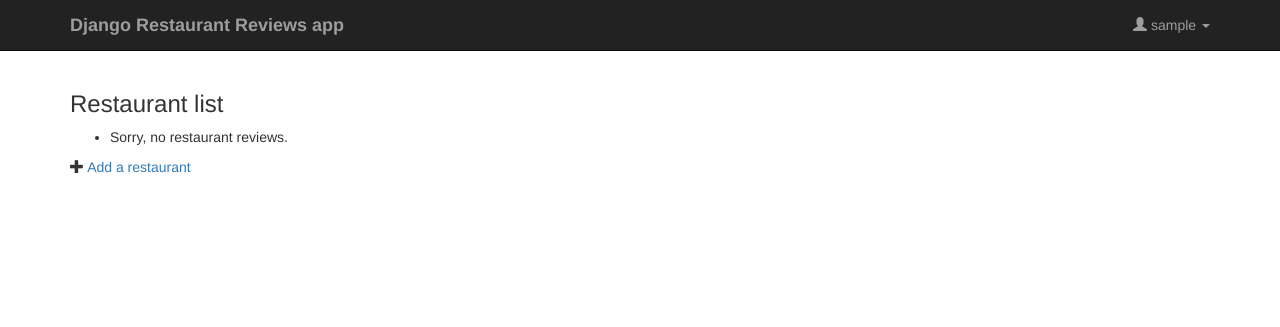
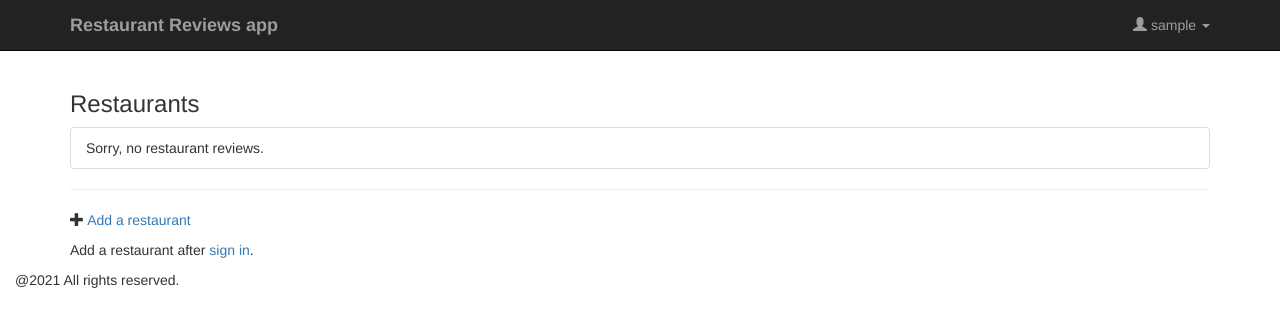
Before and after one commit to prateek-chaurasia/restaurants_app, a Django app: page /apps/ in a window 1280 px wide. Shown: the top 327 px of the page. Run offline with Django 3.2, Linux system fonts and the light colour scheme; the visitor is signed in with stand-in values (Sample User, id 1); data that the repository does not hold is empty; some libraries are stand-ins or nearby versions.

Commit message:
Added reverse geocoding, inheritance in templates, css for the UI

```diff
--- a/apps/views.py
+++ b/apps/views.py
@@ -3,11 +3,12 @@ from django.shortcuts import get_object_or_404, render
 from django.urls import reverse
 from django.views.generic import DetailView, ListView, UpdateView
 from django.views.generic.edit import CreateView
-from .models import RestaurantReview, Restaurant #, Dish
-from .forms import RestaurantForm, RestaurantReviewForm #, DishForm
+from .models import RestaurantReview, Restaurant
+from .forms import RestaurantForm, RestaurantReviewForm
 from django.contrib.auth import login, authenticate
 from django.contrib.auth.forms import UserCreationForm
 from django.shortcuts import render, redirect
+from geopy.geocoders import Nominatim
 
 
 class RestaurantList(ListView):
@@ -32,9 +33,16 @@ class RestaurantCreate(CreateView):
     template_name = 'apps/form.html'
     form_class = RestaurantForm
 
+    def get_context_data(self, **kwargs):
+        context = super(RestaurantCreate, self).get_context_data(**kwargs)
+        context['form_heading'] = 'Add Restaurant'
+        return context
+
     # Associate form.instance.user with self.request.user
     def form_valid(self, form):
-        form.instance.user = self.request.user
+        geolocator = Nominatim(user_agent="Restaurant App")
+        location = geolocator.reverse(self.request.POST.get('location'))
+        form.instance.address = location.address
         return super(RestaurantCreate, self).form_valid(form)
 
 
--- /dev/null
+++ b/static/css/app-main.css
@@ -0,0 +1,9 @@
+ul.restaurant-list li{
+    padding: 5px;
+    list-style: none;
+}
+
+.published-on{
+    font-size: 10px;
+    font-weight: bold;
+}
--- a/templates/apps/restaurant_list.html
+++ b/templates/apps/restaurant_list.html
@@ -1,22 +1,28 @@
 {% extends "../base.html" %}
+{% block title %}
+    Restaurants List
+{% endblock %}
+{% block content %}
+ <h3>Restaurants</h3>
 
-{% block content %}
- <h3>Restaurant list</h3>
-
-<ul>
+<ul class="list-group list-group-flush">
   {% for restaurant in latest_restaurant_list %}
-    <li><a href="{% url 'apps:restaurant_detail' restaurant.id %}">
-    {{ restaurant.name }}</a></li>
-   {% empty %}<li>Sorry, no restaurant reviews. </li>
+    <li class="list-group-item">
+        <a href="{% url 'apps:restaurant_detail' restaurant.id %}">
+        {{ restaurant.name }}</a>
+    </li>
+    {% empty %}
+    <li class="list-group-item">Sorry, no restaurant reviews. </li>
   {% endfor %}
 </ul>
+<hr>
 
- {% if request.user.is_authenticated %}
- <p><span class="glyphicon glyphicon-plus"></span> <a
-         href="{% url 'apps:restaurant_create' %}">Add a restaurant</a></p>
- {% else %}
+  <p><span class="glyphicon glyphicon-plus"></span>
+    <a href="{% url 'apps:restaurant_create' %}">Add a restaurant</a>
+  </p>
 
- <p>Add a restaurant after <a
-         href="{% url 'login' %}?next={% url 'apps:restaurant_create' %}">sign in</a>. </p>
-  {% endif %}
+  <p>Add a restaurant after
+     <a href="{% url 'login' %}?next={% url 'apps:restaurant_create' %}">
+       sign in</a>.
+  </p>
 {% endblock %}
--- a/templates/base.html
+++ b/templates/base.html
@@ -3,49 +3,22 @@
 <!DOCTYPE html>
 <html lang="en">
 <head>
-<title>{% block title %} Django Restaurant Reviews System {% endblock %} </title>
+<title>{% block title %}  {% endblock %} | Restaurant Review System</title>
 <meta charset="utf-8">
 <meta name="keywords" content="{% block keywords %} some keywords{% endblock %} ">
-<meta name="description" content="{% block description %} Django web application example.{% endblock %}">
+<meta name="description"
+      content="{% block description %} Restaurant Review Application{% endblock %}">
 <meta name="viewport" content="width=device-width, initial-scale=1">
 <link rel="stylesheet" href="https://maxcdn.bootstrapcdn.com/bootstrap/3.3.5/css/bootstrap.min.css">
-
+<link rel="stylesheet" type="text/css" href="{% static 'css/app-main.css' %}">
+<script type="text/javascript" src="http://ajax.googleapis.com/ajax/libs/jquery/3.5.1/jquery.min.js"></script>
+    {% block head %}
+    {% endblock %}
 
 </head>
 
 <body class="bs-docs-home">
-<nav class="navbar navbar-inverse navbar-static-top bs-docs-nav">
-  <div class="container">
-    <div class="navbar-header">
-        <button type="button" class="navbar-toggle" data-toggle="collapse" data-target="#myNavbar">
-          <span class="icon-bar"></span>
-          <span class="icon-bar"></span>
-          <span class="icon-bar"></span>
-      </button>
-   <a class="navbar-brand" href="#"><strong>Django Restaurant Reviews app</strong></a>
-     </div>
-
-      <div class="collapse navbar-collapse" id="myNavbar">
-
-       <ul class="nav navbar-nav navbar-right">
-       {% if user.is_authenticated %}
-
-          <li class="dropdown">
-              <a class="dropdown-toggle btn-green" data-toggle="dropdown" href="#"><span class="glyphicon glyphicon-user"></span>  {{ user.username }} <span class="caret"></span></a>
-            <ul class="dropdown-menu">
-   <li><a href="{% url 'logout' %}">Sign out</a></li>
-            </ul>
-          </li>
-         {% else %}
-   <li class="dropdown"><a class="dropdown-toggle btn-green" href="{% url 'signup' %}"><span class="glyphicon glyphicon-user"></span> Sign up</a></li>
-   <li class="dropdown"><a class="dropdown-toggle" href="{% url 'login' %}" ><span class="glyphicon glyphicon-log-in"></span> </a></li>
-       {% endif %}
-       </ul>
-
-    </div>
-
-  </div>
-</nav>
+{% include 'header.html' %}
 
  <!-- Page content of course! -->
 <main id="section1" class="container-fluid">
@@ -55,11 +28,9 @@
    <div class="wrapper">
         <div class="newsbox">
              <div class="container1">
-
- {% block content %}
-  {% if error_message %}<p><strong>{{ error_message}}</strong></p>{% endif %}
-  {% endblock %}
-
+             {% block content %}
+              {% if error_message %}<p><strong>{{ error_message}}</strong></p>{% endif %}
+              {% endblock %}
         </div>
       </div>
    </div>
@@ -68,15 +39,14 @@
 
 </div>
 </main>
-<footer class="footer">
-  {% block footer %}{% endblock %}
+<footer class="container-fluid footer">
+  @{% now "Y" %} All rights reserved.
 </footer>
 <!--End of Footer-->
 
 <!-- Bootstrap core JavaScript
 ================================================== -->
 
-<script src="https://code.jquery.com/jquery-3.3.1.min.js" integrity="sha256-FgpCb/KJQlLNfOu91ta32o/NMZxltwRo8QtmkMRdAu8=" crossorigin="anonymous"></script>
 <script src="https://maxcdn.bootstrapcdn.com/bootstrap/3.3.7/js/bootstrap.min.js"></script>
 
 </body>
--- /dev/null
+++ b/templates/header.html
@@ -0,0 +1,32 @@
+<nav class="navbar navbar-inverse navbar-static-top bs-docs-nav">
+  <div class="container">
+    <div class="navbar-header">
+        <button type="button" class="navbar-toggle" data-toggle="collapse" data-target="#myNavbar">
+          <span class="icon-bar"></span>
+          <span class="icon-bar"></span>
+          <span class="icon-bar"></span>
+      </button>
+   <a class="navbar-brand" href="#"><strong>Restaurant Reviews app</strong></a>
+     </div>
+
+      <div class="collapse navbar-collapse" id="myNavbar">
+
+       <ul class="nav navbar-nav navbar-right">
+       {% if user.is_authenticated %}
+
+          <li class="dropdown">
+              <a class="dropdown-toggle btn-green" data-toggle="dropdown" href="#"><span class="glyphicon glyphicon-user"></span>  {{ user.username }} <span class="caret"></span></a>
+            <ul class="dropdown-menu">
+   <li><a href="{% url 'logout' %}">Sign out</a></li>
+            </ul>
+          </li>
+         {% else %}
+   <li class="dropdown"><a class="dropdown-toggle btn-green" href="{% url 'signup' %}"><span class="glyphicon glyphicon-user"></span> Sign up</a></li>
+   <li class="dropdown"><a class="dropdown-toggle" href="{% url 'login' %}" ><span class="glyphicon glyphicon-log-in"></span> </a></li>
+       {% endif %}
+       </ul>
+
+    </div>
+
+  </div>
+</nav>
```
Also changed, not shown: apps/forms.py (+11 -11 lines), apps/models.py (+13 -19 lines), restaurant_app/settings.py (+23 -6 lines), templates/apps/form.html (+5 -3 lines), templates/apps/restaurant_detail.html (+21 -13 lines), apps/migrations/0001_initial.py.
